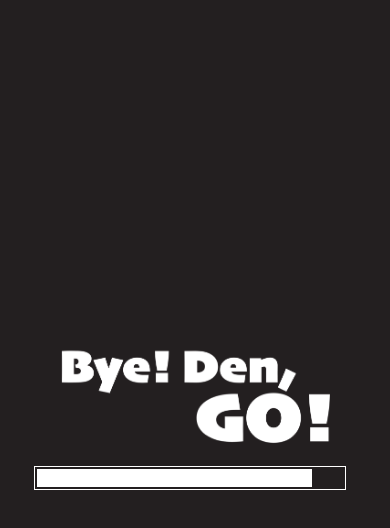
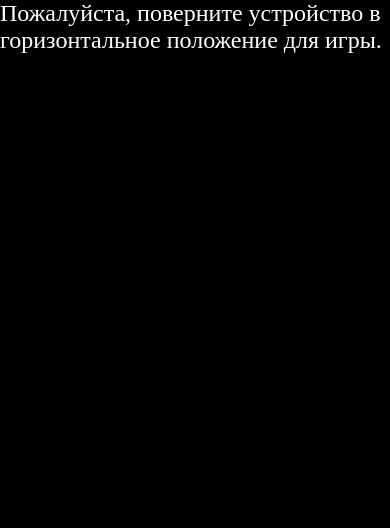
Before and after one commit to peoplebehindyou/ByeDenGO-Play, a plain HTML site: page index.html in a window 390 px wide. Drawn offline with Linux system fonts and the light colour scheme; no server answers.

Commit message:
ломаю индекс

```diff
--- a/index.html
+++ b/index.html
@@ -1,7 +1,18 @@
 <!DOCTYPE html>
 <html lang="en-us">
   <head>
-    <meta charset="utf-8">
+    <script>
+    function checkOrientation() {
+        if (window.innerHeight > window.innerWidth) {
+            document.getElementById("orientationWarning").style.display = "block";
+        } else {
+            document.getElementById("orientationWarning").style.display = "none";
+        }
+    }
+    window.addEventListener("resize", checkOrientation);
+    window.addEventListener("load", checkOrientation);
+</script>
+<meta charset="utf-8">
     <meta http-equiv="Content-Type" content="text/html; charset=utf-8">
     <meta name="viewport" content="width=device-width, initial-scale=1.0, user-scalable=no">
     <title>Bye!Den, GO!</title>
@@ -88,5 +99,9 @@
       };
       document.body.appendChild(script);
     </script>
+    <div id="orientationWarning" style="display:none; position:fixed; top:0; left:0; right:0; bottom:0; background:#000; color:#fff; font-size:24px; display:flex; align-items:center; justify-content:center; z-index:9999;">
+    Пожалуйста, поверните устройство в горизонтальное положение для игры.
+</div>
+
   </body>
 </html>
```
